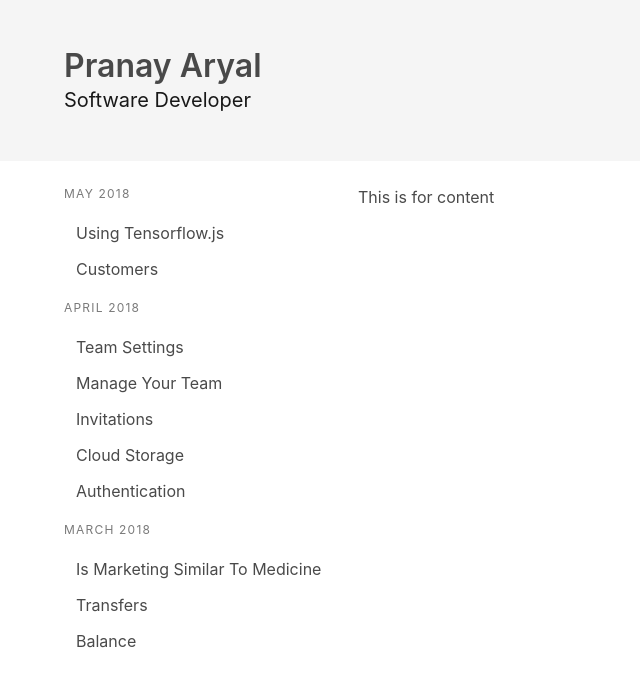
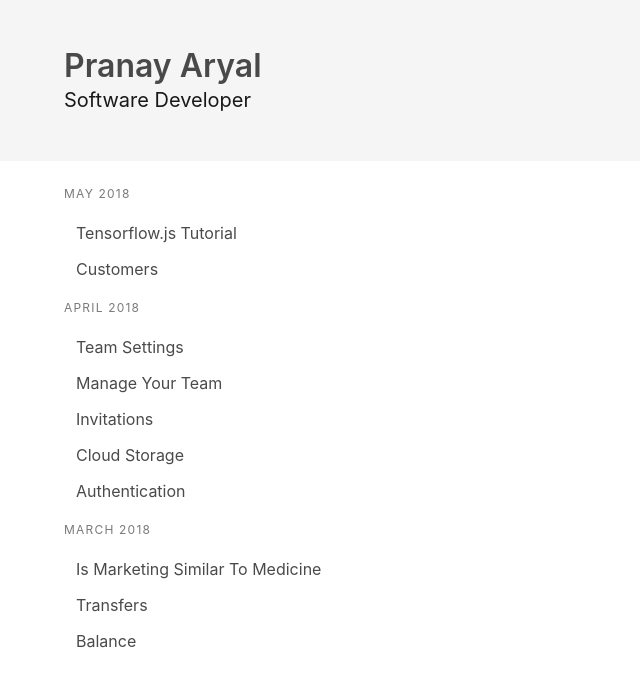
Before and after one commit to pranayaryal/port, a React (Create React App) app: page /home in a window 1280 px wide. Shown: the top 686 px of the page, without its empty margins (0-640 px from the left). Built offline with nearby package versions, Linux system fonts and the light colour scheme.

Commit message:
testing route

```diff
--- a/src/App.js
+++ b/src/App.js
@@ -2,10 +2,13 @@ import React, { Component } from 'react';
 import Hero from './Hero'
 import BlogHeader from './BlogHeader'
 import Menu from './Menu'
+import { BrowserRouter as Router, Route } from 'react-router-dom'
+import Tensorflow from './Tensorflow'
 
 class App extends Component {
   render() {
     return (
+        <Router>
           <div>
             <Hero />
             <br />
@@ -15,12 +18,12 @@ class App extends Component {
                   <Menu />
                 </div>
                 <div className="column">
-              This is for content
+                    <Route path="/tensorflow" component={Tensorflow}/>
                 </div>
               </div>
-
             </div>
           </div>
+        </Router>
     );
   }
 }
--- a/src/Hero.js
+++ b/src/Hero.js
@@ -1,4 +1,5 @@
 import React, { Component } from 'react';
+import { Link } from 'react-router-dom';
 
 class Hero extends Component {
   render() {
@@ -7,8 +8,10 @@ class Hero extends Component {
         <section className="hero is-light">
           <div className="hero-body">
             <div className="container">
-              <h1 className="title">Pranay Aryal</h1>
-              <h2 className="subtitle">Software Developer</h2>
+                <Link to="/">
+                    <h1 className="title">Pranay Aryal</h1>
+                    <h2 className="subtitle">Software Developer</h2>
+                </Link>
             </div>
           </div>
 
--- a/src/Menu.js
+++ b/src/Menu.js
@@ -1,5 +1,6 @@
 
 import React, { Component } from 'react';
+import { Link } from 'react-router-dom';
 
 class Menu extends Component {
   render() {
@@ -10,8 +11,12 @@ class Menu extends Component {
             May 2018
         </p>
         <ul class="menu-list">
-            <li><a>Using Tensorflow.js</a></li>
-            <li><a>Customers</a></li>
+            <li>
+                <Link to="/tensorflow">Tensorflow.js Tutorial</Link>
+            </li>
+            <li>
+                <Link to="/customers">Customers</Link>
+            </li>
         </ul>
         <p class="menu-label">
            April 2018
--- /dev/null
+++ b/src/Tensorflow.js
@@ -0,0 +1,18 @@
+
+import React, { Component } from 'react';
+import Hero from './Hero'
+import BlogHeader from './BlogHeader'
+import Menu from './Menu'
+import { BrowserRouter as Router, Route } from 'react-router-dom'
+
+class Tensorflow extends Component {
+  render() {
+    return (
+      <div>
+        <p>You are in the blog</p>
+      </div>
+    );
+  }
+}
+
+export default Tensorflow;
```
Also changed, not shown: 1 other file (tests, documents, lock files or other folders). Lines whose indentation alone changed are shown as unchanged.
